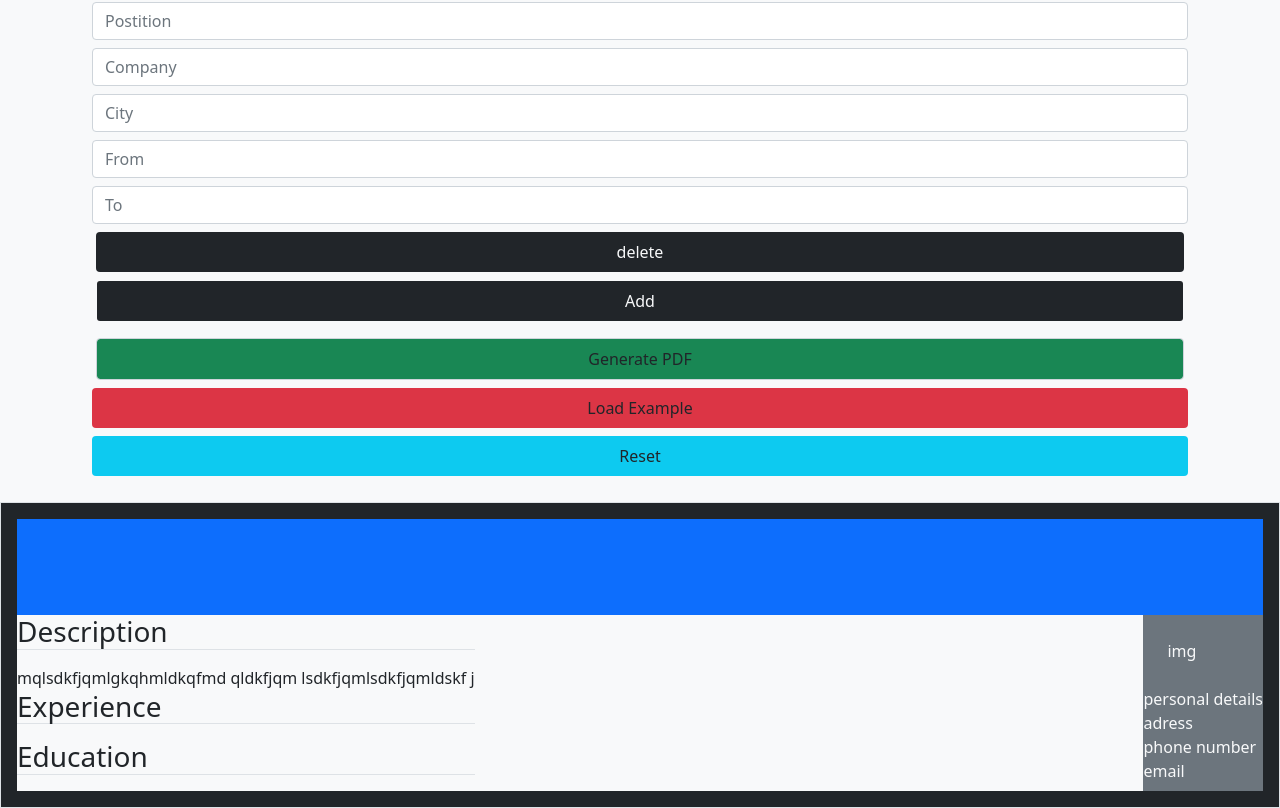
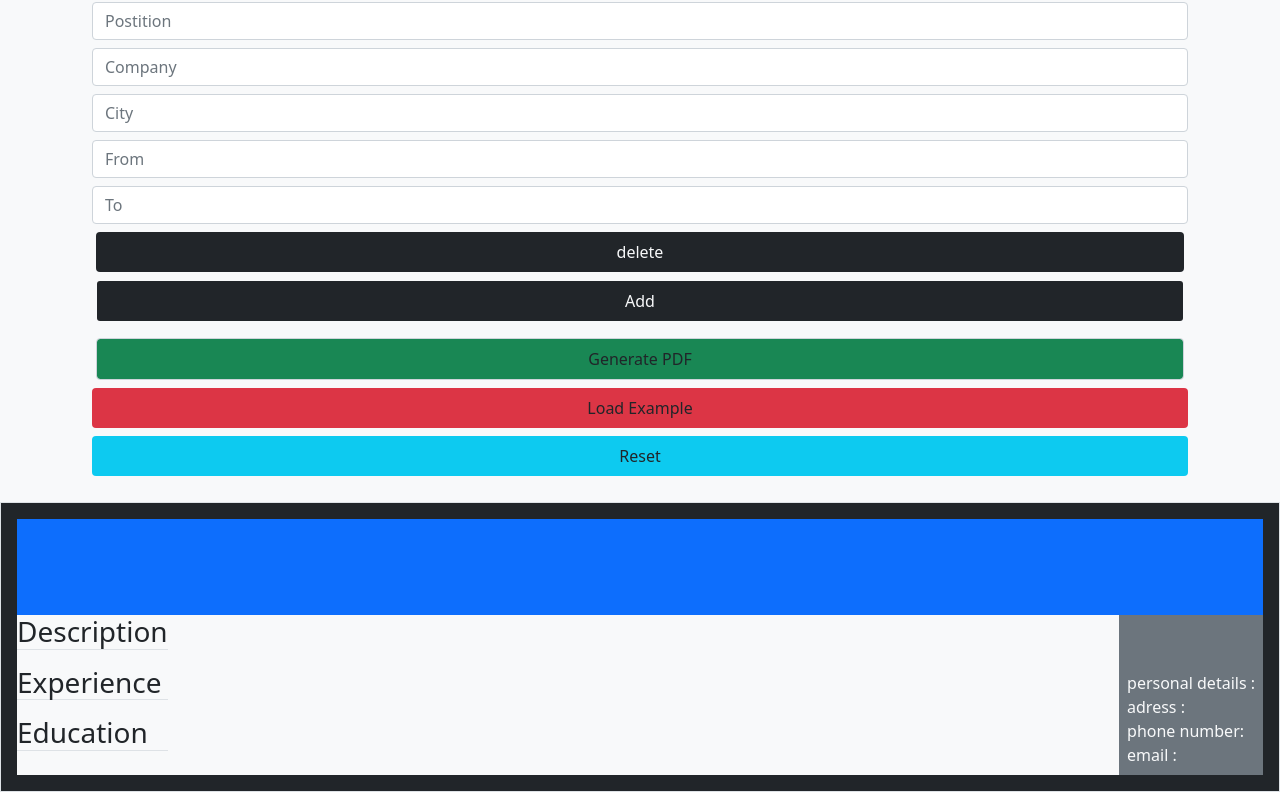
Before and after one commit to smailovic/cv-web-app, a React (Create React App) app: page / in a window 1280 px wide. Shown: the part 1086-1894 px from the top of the page. Built offline with nearby package versions, Linux system fonts and the light colour scheme.

Commit message:
some progress, next time look how to fix the img problem

```diff
--- a/src/App.js
+++ b/src/App.js
@@ -70,8 +70,8 @@ class App extends Component {
     this.setState({personal:{
       first: "Smael",
       last: 'Draoui',
-      title: 'Front-end Developer',
-      photo: ' i will change this later',
+      title: 'Front-end master',
+      photo: '',
       adress: 'IM SALMA AP15 ETAGE 3 AV SAMOUNI',
       phone: '+212 648075134',
       email: 'smaelcv@gmail.com',
@@ -146,7 +146,6 @@ class App extends Component {
                   type="file"
                   placeholder="photo"
                   accept="image/*"
-                  value={personal.photo}
                   onChange={this.handleChange}
                   name="photo"
                 />
@@ -358,7 +357,7 @@ class App extends Component {
             <div className="bg-info text-center p-2 m-2 rounded">Reset</div>
           </section>
         </form>
-        <PersoInfo personal={personal} />
+        <PersoInfo personal={personal} experience ={experience} education = {education} />
       </section>
     );
   }
--- a/src/components/persoInfo.jsx
+++ b/src/components/persoInfo.jsx
@@ -6,7 +6,7 @@ class PersoInfo extends Component {
     super(props);
   }
   render() {
-    const { personal } = this.props;
+    const { personal,education, experience } = this.props;
     return (
       <div>
         <div className="p-3 border bg-dark text-light">
@@ -15,17 +15,30 @@ class PersoInfo extends Component {
               <div className="text-dark">
                 <div>
                 <h3 className="border-bottom mb-3">Description</h3>
-                <div>mqlsdkfjqmlgkqhmldkqfmd qldkfjqm lsdkfjqmlsdkfjqmldskf j</div>
+                <div>{personal.description}</div>
                 </div>
-                <h3 className="border-bottom text-dark mb-3">Experience</h3>
+                <h3 className="border-bottom text-dark mb-3">Experience
+                </h3>
+                <div>{experience.position}</div>
+                <div>{experience.company}</div>
+                <div>{experience.city}</div>
+                <div>{experience.from}</div>
+                <div>{experience.to }</div>
                 <h3 className="border-bottom text-dark mb-3">Education</h3>
+                <div>{education.uni}</div>
+                <div>{education.city}</div>
+                <div>{education.degree}</div>
+                <div>{education.subject}</div>
+                <div>{education.from }</div>
+                <div>{education.to}</div>
+
               </div>
               <div className="bg-secondary">
-                <div className="p-4">img</div>
-                <div>personal details
-                 <div>adress</div>
-                 <div>phone number</div>
-                 <div>email</div>
+                <div className="p-4">{personal.img}</div>
+                <div className="p-2"> personal details : {personal.first} {personal.last}
+                 <div>adress : {personal.adress}</div>
+                 <div>phone number: {personal.phone}</div>
+                 <div>email : {personal.email}</div>
               </div>
 
             </div>
```
